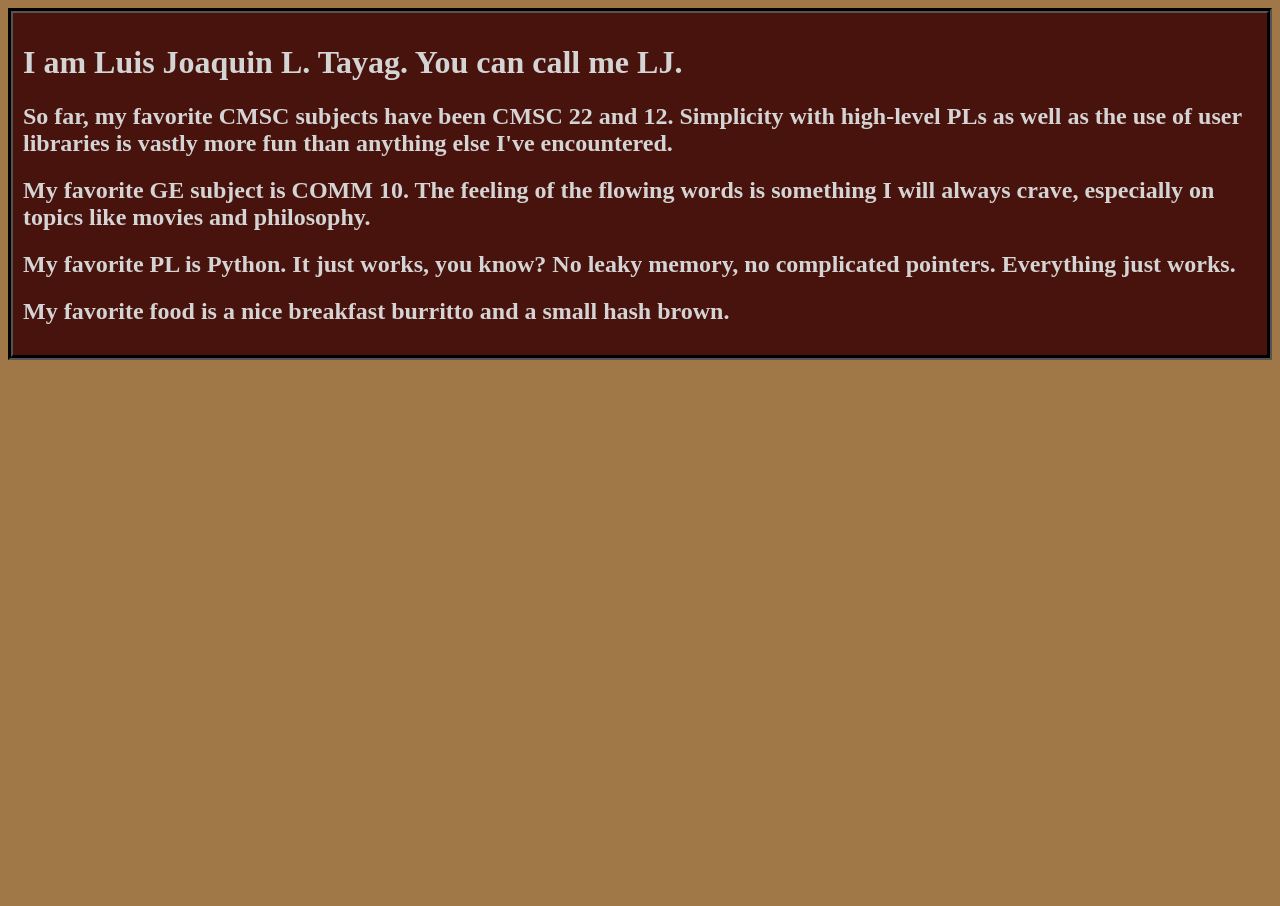
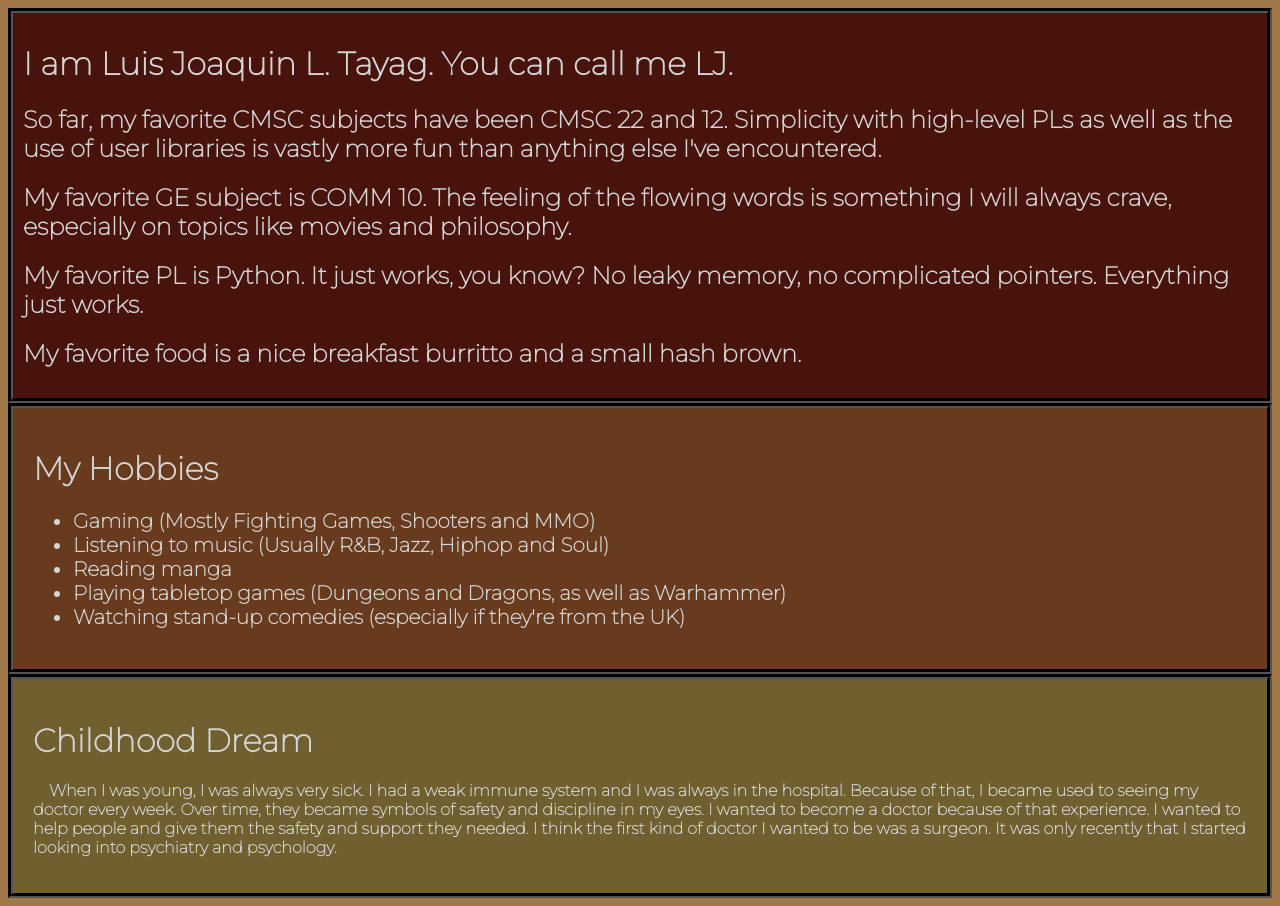
Before and after one commit to hyperedge56/hyperedge56.github.io, a plain HTML site: page index.html in a window 1280 px wide. Before the commit the page ends 800 px from the top, so only its background shows below. Drawn offline with Linux system fonts and the light colour scheme.

Commit message:
Hobbies and Dreams added
Some additional CSS stuff put in. Also puts in the additional information.

```diff
--- a/index.html
+++ b/index.html
@@ -11,6 +11,7 @@
 
         .green-back-box {
             background-color: #706030;
+            padding: 20px;
         }
 
         .brown-back-box {
@@ -30,9 +31,11 @@
 
     <head>
         <title>CMSC 100 EXERCISE</title>
+        <link rel="preconnect" href="https://fonts.gstatic.com">
+        <link href="https://fonts.googleapis.com/css2?family=Montserrat:wght@100&display=swap" rel="stylesheet">
     </head>
 
-    <body>
+    <body style="font-family: 'Montserrat', sans-serif;">
         <div class="box maroon-back-box" id="main_info">
         <h1>I am Luis Joaquin L. Tayag. You can call me LJ.</h1>
         <h2>
@@ -48,6 +51,28 @@
             My favorite food is a nice breakfast burritto and a small hash brown.
         </h2>
         </div>
+
+        <div class="box brown-back-box">
+            <h1>My Hobbies</h1>
+
+            <ul style="font-size: 20px; font-weight: bold;">
+                <li>Gaming (Mostly Fighting Games, Shooters and MMO)</li>
+                <li>Listening to music (Usually R&B, Jazz, Hiphop and Soul)</li>
+                <li>Reading manga</li>
+                <li>Playing tabletop games (Dungeons and Dragons, as well as Warhammer)</li>
+                <li>Watching stand-up comedies (especially if they're from the UK)</li>
+            </ul>
+        </div>
+
+        <div class="box green-back-box">
+            <h1>Childhood Dream</h1>
+            <p style="font-weight: bold;">
+                &emsp;When I was young, I was always very sick. I had a weak immune system and I was always in the hospital. Because of that, I became
+                used to seeing my doctor every week. Over time, they became symbols of safety and discipline in my eyes. I wanted to become a doctor
+                because of that experience. I wanted to help people and give them the safety and support they needed. I think the first kind of doctor
+                I wanted to be was a surgeon. It was only recently that I started looking into psychiatry and psychology.
+            </p>
+        </div>
     </body>
 
 </html>
```
